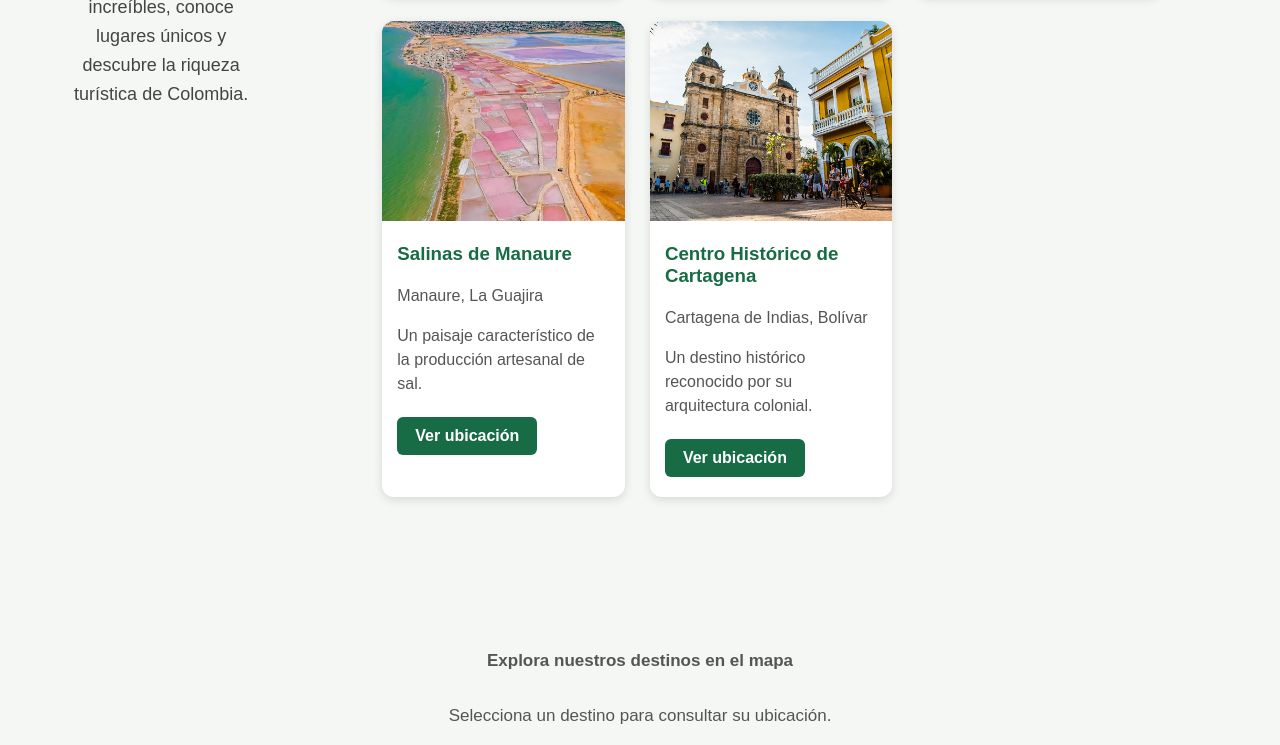
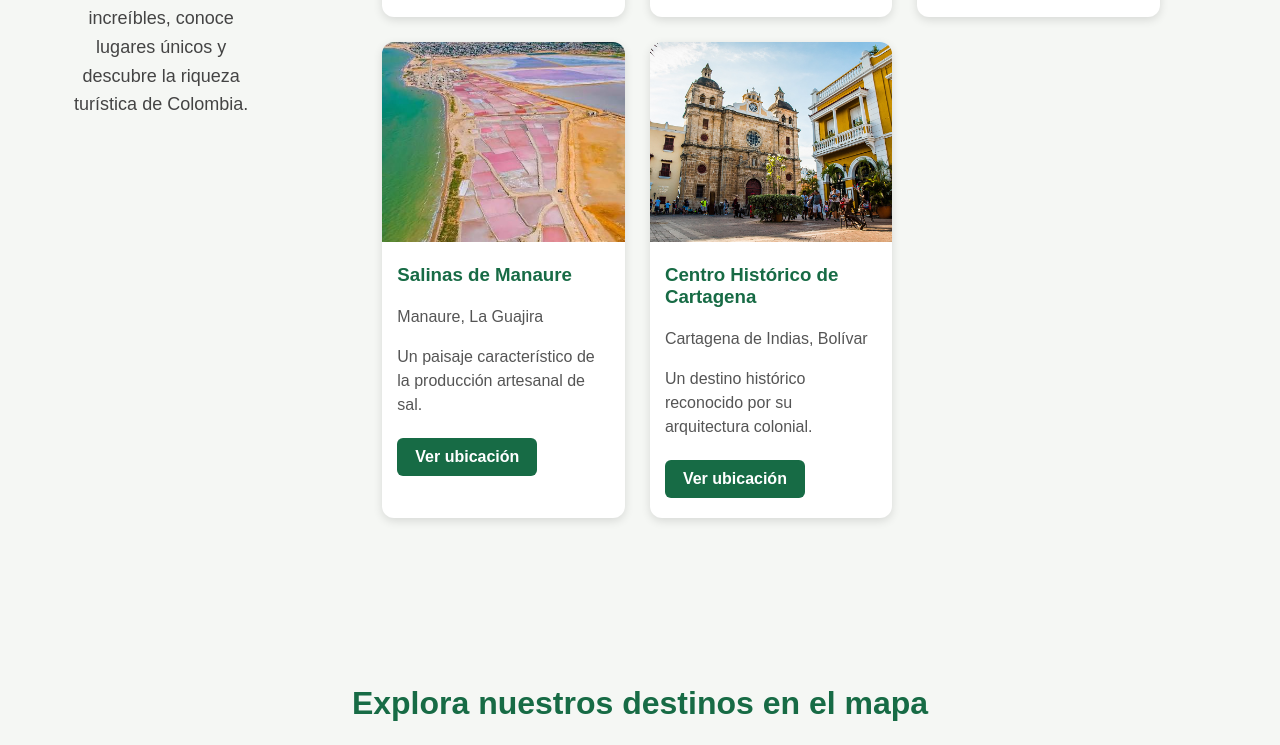
Before and after one commit to Yeiyeri/Programa_sitios_turisticos, a plain HTML site: page Web/index.html in a window 1280 px wide. Shown: the part 815-1560 px from the top of the page. Drawn offline with Linux system fonts and the light colour scheme; no server answers.

Commit message:
Ajustar selectores de títulos en CSS

```diff
--- a/Web/style.css
+++ b/Web/style.css
@@ -93,6 +93,11 @@ main h2 {
 
 .destinos h2,
 .mapas h2,
+.clima h2 {
+    color: #176b45;
+    font-size: 32px;
+}
+
 .destinos-intro {
     color: #555;
     font-size: 17px;
```
